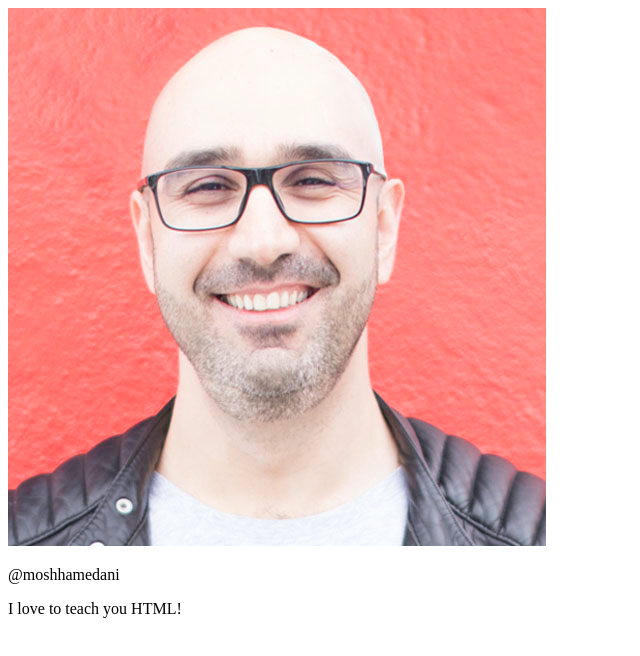
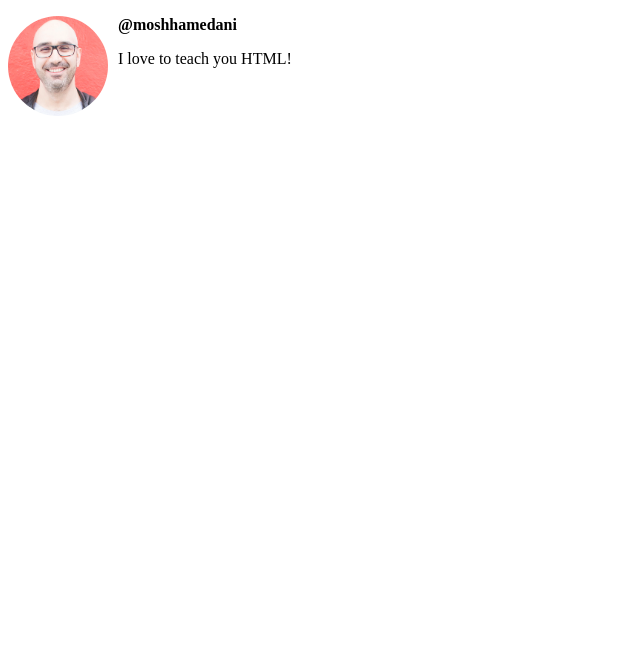
Before and after one commit to RZXQ/HYPERSKILL, a plain HTML site: page html-css/mosh-homepage/index.html in a window 1280 px wide. Shown: the whole page, without its empty margins (0-640 px from the left). Drawn offline with Linux system fonts and the light colour scheme.

Commit message:
Add inline CSS styling to webpage
An inline CSS styling block has been added to the home page. This includes styles for images and usernames to improve overall visual layout. The HTML elements were also updated according their new styles.

```diff
--- a/html-css/mosh-homepage/index.html
+++ b/html-css/mosh-homepage/index.html
@@ -2,10 +2,22 @@
 <html lang="en">
   <head>
     <title>My first web page</title>
+    <style>
+      img {
+        width: 100px;
+        border-radius: 50px;
+        float: left;
+        margin-right: 10px;
+      }
+
+      .username {
+        font-weight: bold;
+      }
+    </style>
   </head>
   <body>
-    <img src="images/mosh.jpg" alt="" />
-    <p>@moshhamedani</p>
+    <img src="images/mosh.jpg" />
+    <p class="username">@moshhamedani</p>
     <p>I love to teach you HTML!</p>
   </body>
 </html>
```
